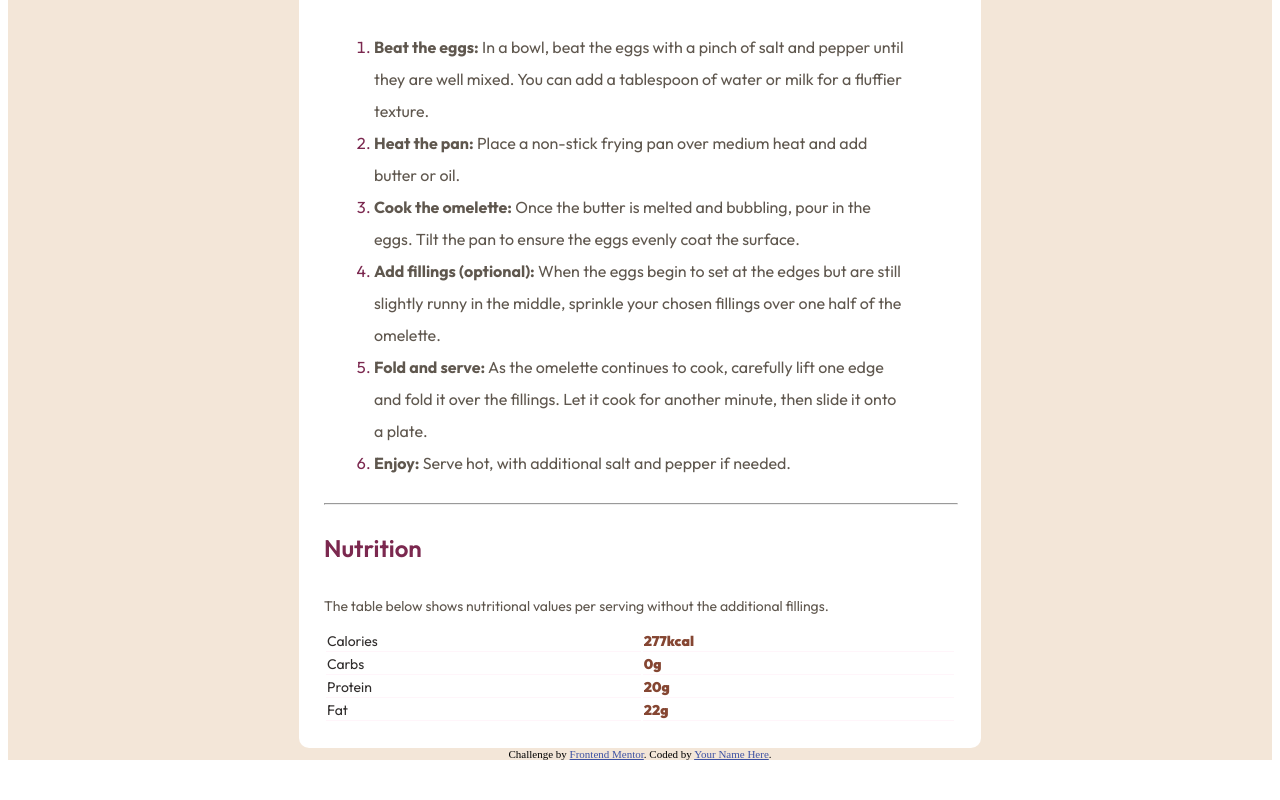
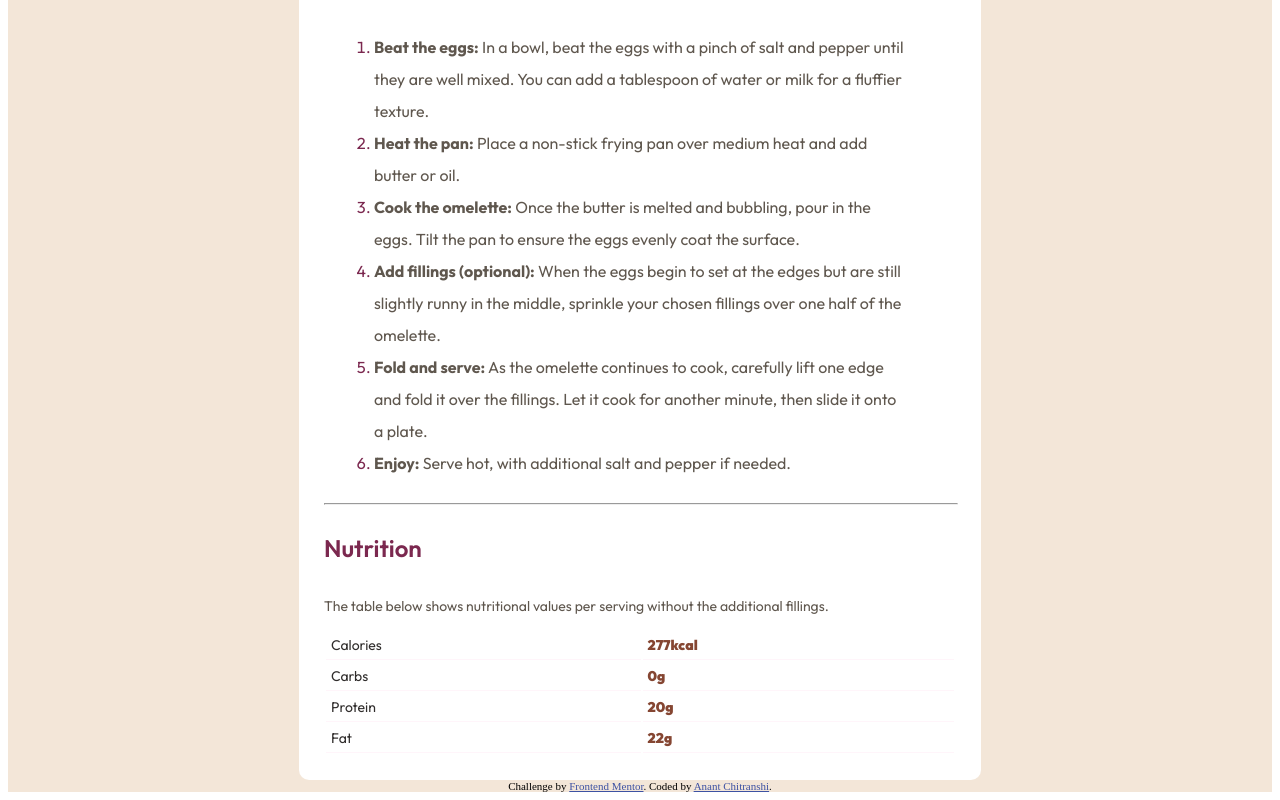
Before and after one commit to practicerepotime/RecipeChallenge, a plain HTML site: page index.html in a window 1280 px wide. Shown: the part 998-1798 px from the top of the page. Before the commit the page ends 1766 px from the top, so only its background shows below. Drawn offline with Linux system fonts and the light colour scheme.

Commit message:
Adding Signature

```diff
--- a/index.html
+++ b/index.html
@@ -96,7 +96,7 @@
 
     <div class="attribution">
       Challenge by <a href="https://www.frontendmentor.io?ref=challenge" target="_blank">Frontend Mentor</a>.
-      Coded by <a href="#">Your Name Here</a>.
+      Coded by <a href="#">Anant Chitranshi</a>.
     </div>
   </div>
 
--- a/style.css
+++ b/style.css
@@ -111,6 +111,7 @@ table{
 }
 th,td{
     text-align: left;
+    padding: 5px;
     border-bottom: 1px solid var(--Rose-50);
 }
 .nutrient-value{
```
